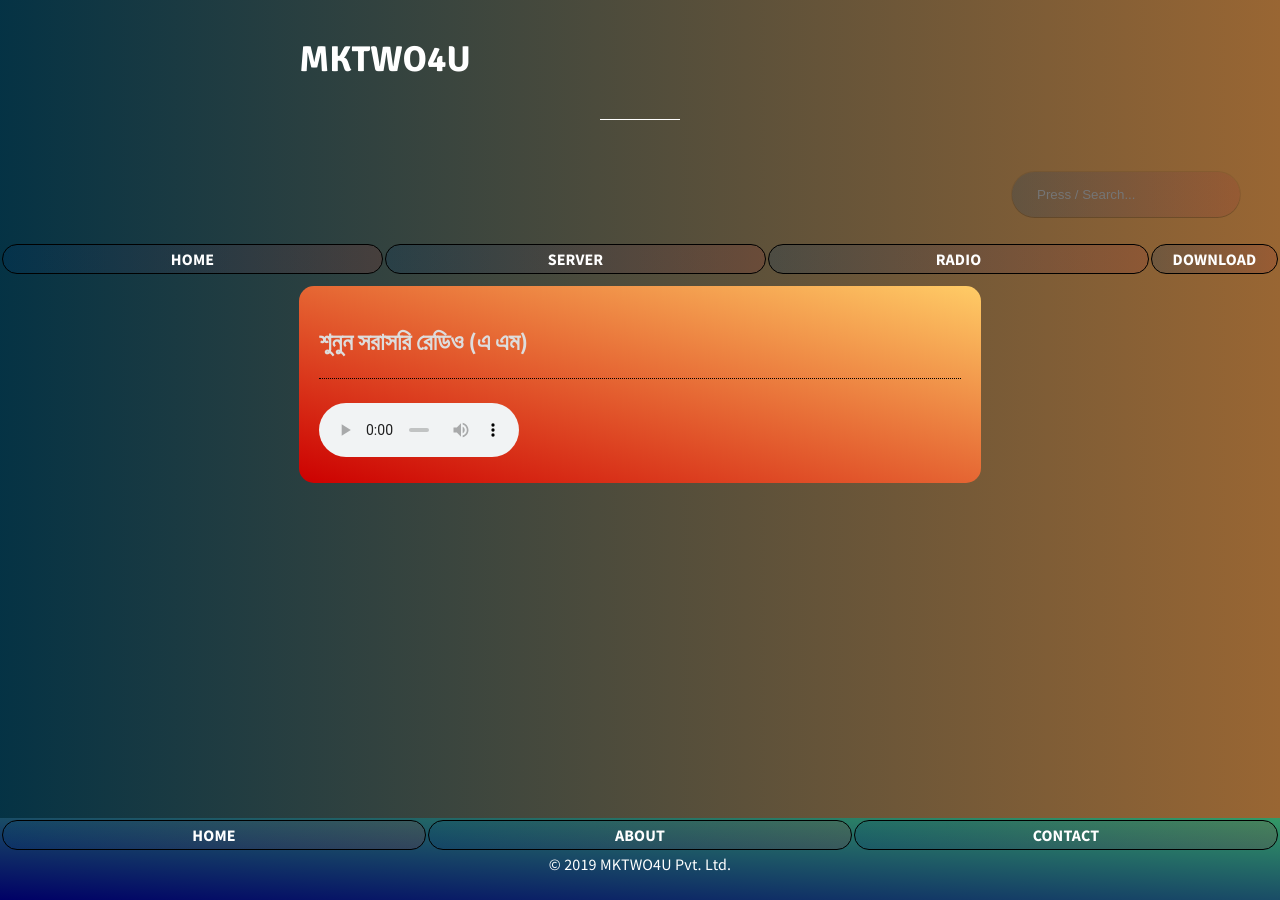
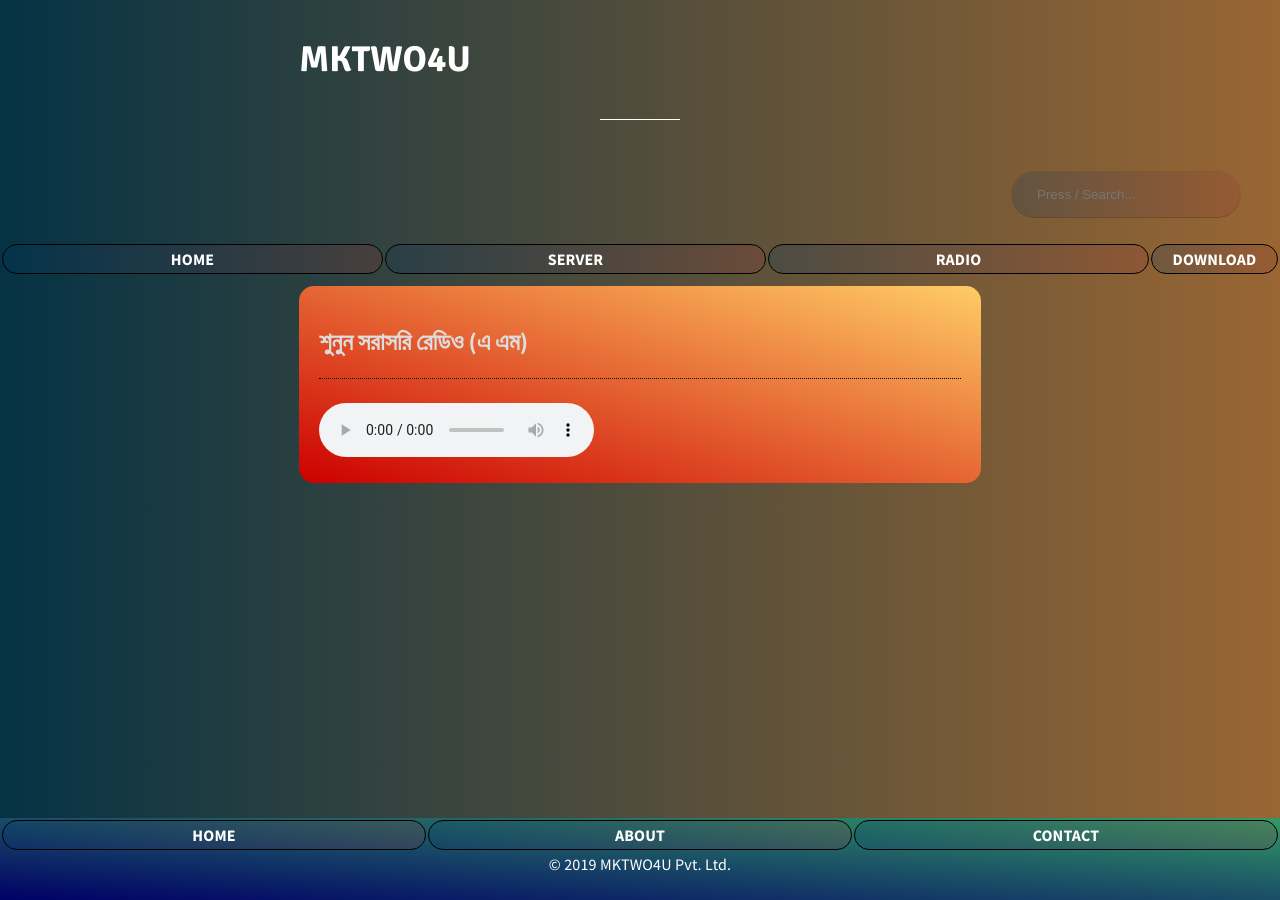
Before and after one commit to bdmilan/blog, a Jekyll site: the page built from radio.md, in a window 1280 px wide. Built offline with Jekyll 4.4.1, drawn with Linux system fonts in a browser that asks for light colours.

Commit message:
Update radio.md

```diff
--- a/radio.md
+++ b/radio.md
@@ -6,7 +6,7 @@ title: Bangla Radio
  <div class="article">
 	<div style="border-bottom: 1px dotted black;">
 		<h2> শুনুন সরাসরি রেডিও (এ এম)</h2><br> </div><br>
-<div><audio controls="" preload="metadata" style=" width:200px;" __idm_id__="88989697">
+<div><audio controls="" preload="metadata" style=" width:275px;" __idm_id__="88989697">
 	<source src="http://stream.zeno.fm/2wv1hb2mb" type="audio/mpeg">
 	Your browser does not support the audio element.
 </audio><br>
```
